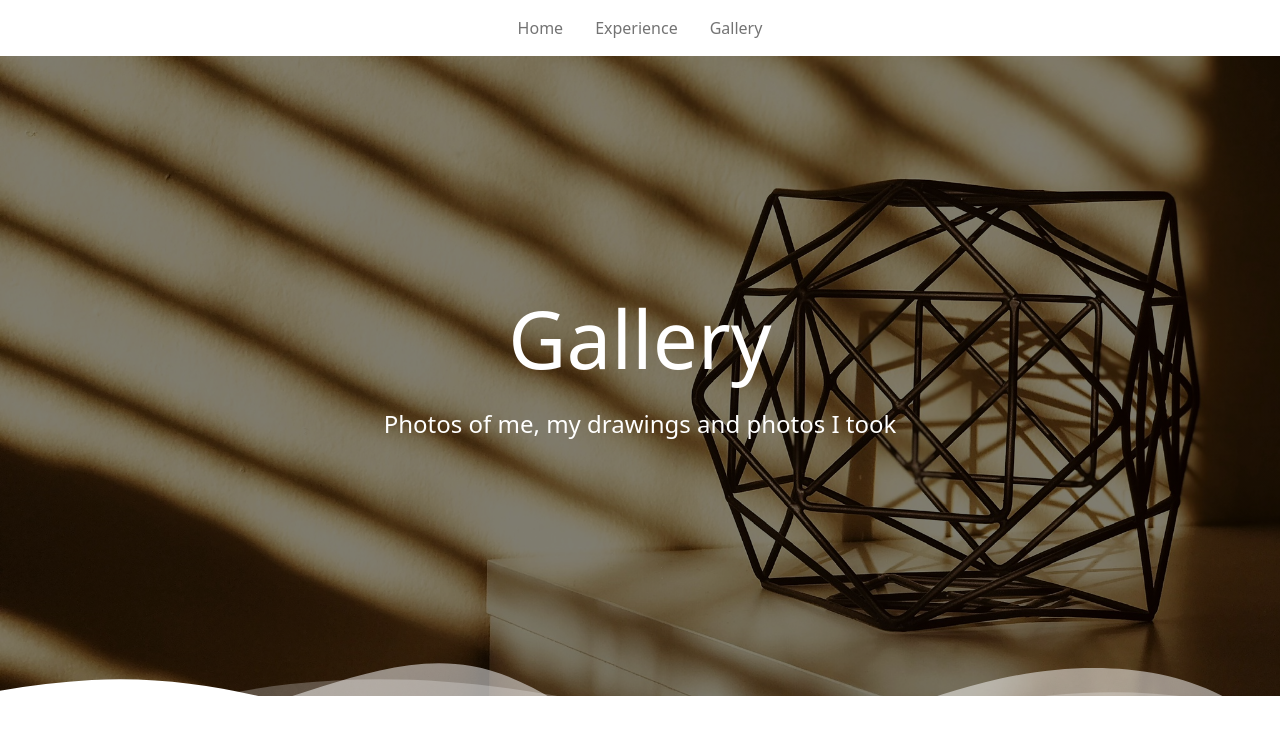
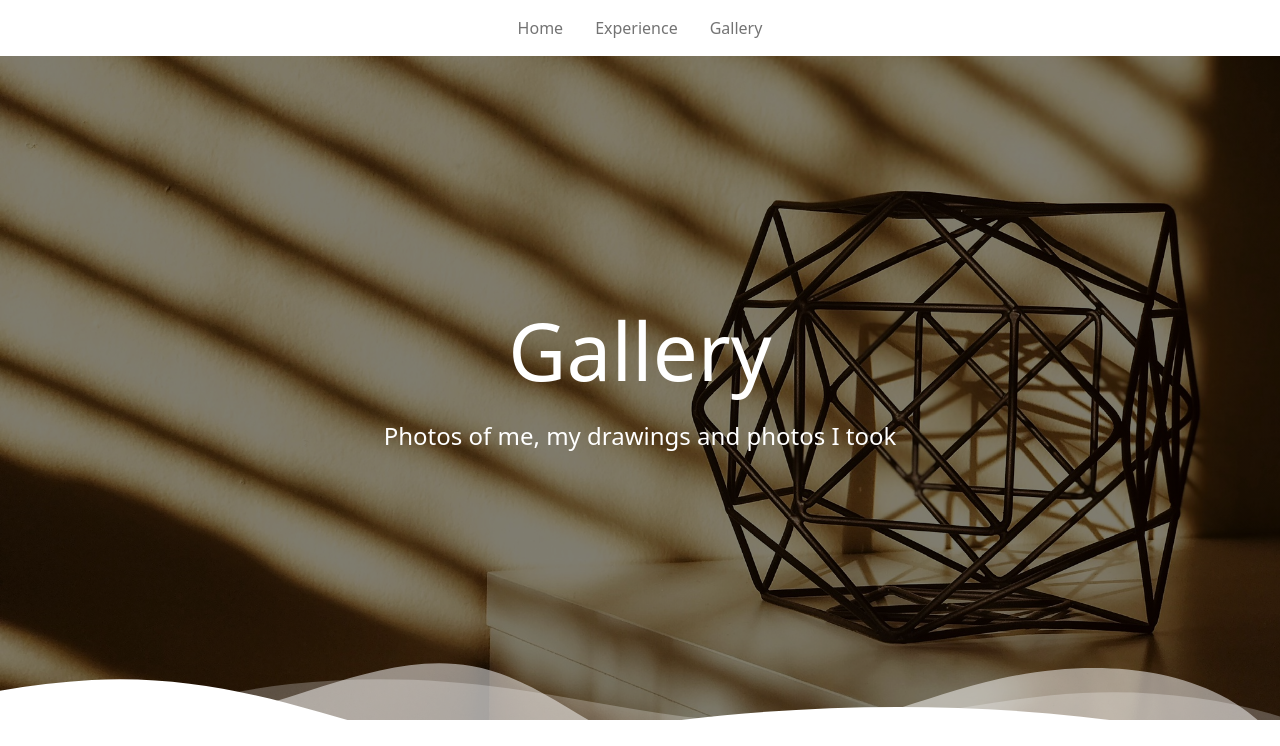
Before and after one commit to SylviaLe/SylviaLe.github.io, a plain HTML site: page gallery.html in a window 1280 px wide. Shown: the top 746 px of the page. Drawn offline with nearby package versions, Linux system fonts and the light colour scheme.

Commit message:
add scrolling affect and fix the divider in gallery

```diff
--- a/gallery.html
+++ b/gallery.html
@@ -7,7 +7,7 @@
     <link href="https://cdn.jsdelivr.net/npm/bootstrap@5.0.0-beta2/dist/css/bootstrap.min.css" rel="stylesheet" integrity="sha384-BmbxuPwQa2lc/FVzBcNJ7UAyJxM6wuqIj61tLrc4wSX0szH/Ev+nYRRuWlolflfl" crossorigin="anonymous">
     <link rel="stylesheet" href="https://cdnjs.cloudflare.com/ajax/libs/font-awesome/5.15.2/css/all.min.css" integrity="sha512-HK5fgLBL+xu6dm/Ii3z4xhlSUyZgTT9tuc/hSrtw6uzJOvgRr2a9jyxxT1ely+B+xFAmJKVSTbpM/CuL7qxO8w==" crossorigin="anonymous" />
 	  <link rel="stylesheet" href="https://cdnjs.cloudflare.com/ajax/libs/font-awesome/5.15.2/css/solid.min.css" integrity="sha512-xIEmv/u9DeZZRfvRS06QVP2C97Hs5i0ePXDooLa5ZPla3jOgPT/w6CzoSMPuRiumP7A/xhnUBxRmgWWwU26ZeQ==" crossorigin="anonymous" />
-    <link rel="stylesheet" href="./customcss/style.css" >
+    <link rel="stylesheet" href="style.css" >
     <title>Gallery</title>
 
 </head>
@@ -42,8 +42,8 @@
 </nav>
 
     <!-- hero image -->
-    <div class="hero-image-gallery">
-        <div class="hero-text">
+    <div class="hero-image-gallery reveal-img">
+        <div class="hero-text reveal-txt">
           <h1>Gallery</h1>
           <h4>Photos of me, my drawings and photos I took</h4>
         </div>
@@ -494,7 +494,8 @@ crossorigin="anonymous"></script>
 
 <!-- Mansory layout -->
 <script src="https://cdn.jsdelivr.net/npm/masonry-layout@4.2.2/dist/masonry.pkgd.min.js" integrity="sha384-GNFwBvfVxBkLMJpYMOABq3c+d3KnQxudP/mGPkzpZSTYykLBNsZEnG2D9G/X/+7D" crossorigin="anonymous" async></script>
-
+<script src="https://unpkg.com/scrollreveal"></script>
+<script type="text/javascript" src="script.js"></script>
 </body>
 
 </html>
--- /dev/null
+++ b/script.js
@@ -0,0 +1,12 @@
+const sr = ScrollReveal({
+    origin: 'top',
+    distance: '80px',
+    duration: 2000,
+    reset: true
+});
+sr.reveal('.reveal-img',{delay: 200});
+sr.reveal('.reveal-txt',{delay: 400});
+
+sr.reveal('.about',{delay: 150});
+sr.reveal('.skills',{delay: 150});
+sr.reveal('.exp',{delay: 150});
--- a/customcss/style.css
+++ b/style.css
@@ -65,9 +65,9 @@ section{
 /* The hero image */
 .hero-image-gallery {
     /* Add linear gradient to darken the background img */
-        background-image: linear-gradient(rgba(0, 0, 0, 0.5), rgba(0, 0, 0, 0.5)), url("../imgs/(15).jpeg");
+        background-image: linear-gradient(rgba(0, 0, 0, 0.5), rgba(0, 0, 0, 0.5)), url("./imgs/(15).jpeg");
         /* Set a specific height */
-        height: 80%;
+        height: 83%;
 
         /* Center and scale the image*/
         background-position: center;
```
Also changed, not shown: index.html (+9 -5 lines), projs.html (+1 -1 lines).
